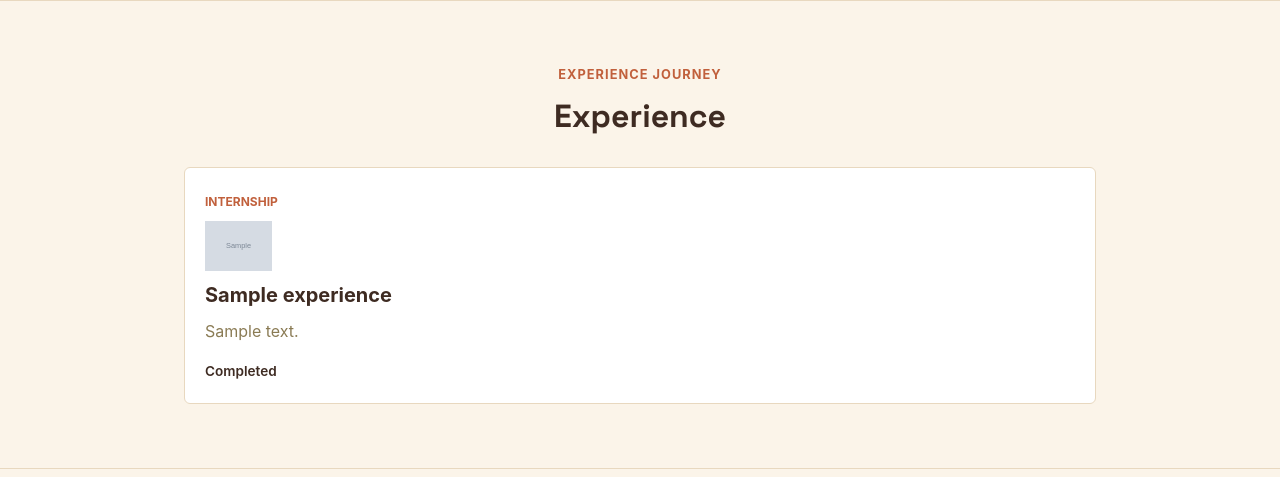
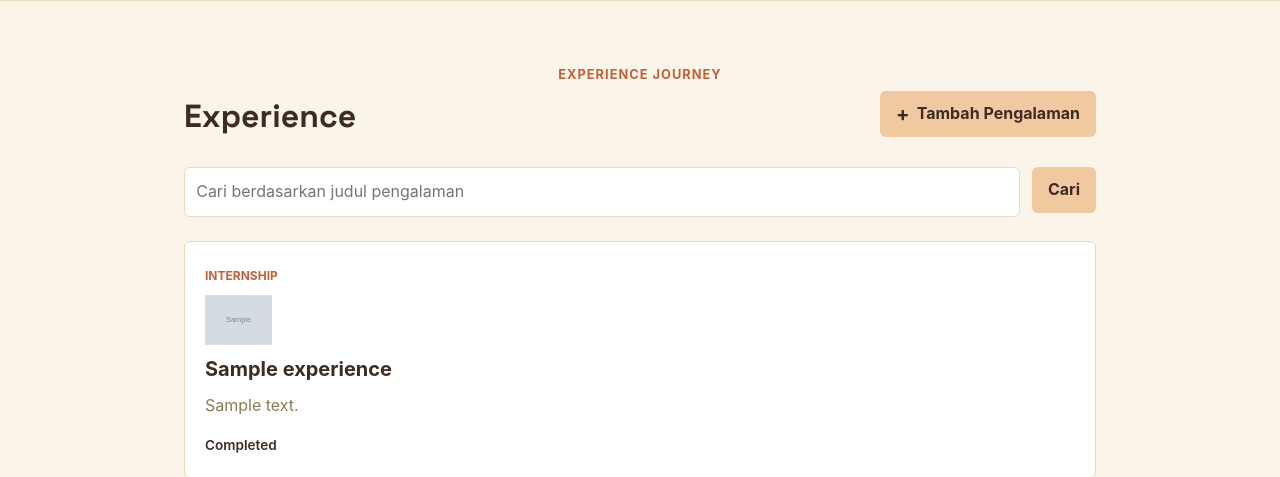
Before and after one commit to lavidayuthiana/myportofolio, a Django app: page /experience/ in a window 1280 px wide. Shown: the part 107-584 px from the top of the page. Run offline with Django 4.2, Linux system fonts and the light colour scheme; tables that the repository leaves empty hold one stand-in row (values such as "Sample post"); grey boxes marked "Sample" are stand-in pictures.

Commit message:
feat: add experience form, edit and delete buttons

```diff
--- a/templates/experience.html
+++ b/templates/experience.html
@@ -7,7 +7,24 @@
         <section class="experience-section" id="experience">
             <div class="container">
                 <p class="section-kicker">Experience Journey</p>
-                <h1>Experience</h1>
+                <div class="section-header">
+                    <h1>Experience</h1>
+                    <a href="{% url 'main:create_experience' %}" class="button section-add-button">
+                        <span aria-hidden="true">+</span>
+                        Tambah Pengalaman
+                    </a>
+                </div>
+                <form method="get"
+                      action="{% url 'main:show_experience' %}"
+                      class="section-search">
+                    <input type="search"
+                           name="title"
+                           value="{{ title_query }}"
+                           placeholder="Cari berdasarkan judul pengalaman"
+                           class="section-search__input"
+                           aria-label="Cari berdasarkan judul pengalaman">
+                    <button type="submit" class="button">Cari</button>
+                </form>
 
                 <div class="experience-grid">
                     {% for experience in experience_list %}
@@ -28,11 +45,17 @@
                             {% else %}
                                 <p class="experience-status">Completed</p>
                             {% endif %}
+
+                            {% include "components/experience_delete_modal.html" with experience=experience %}
                         </article>
                     {% empty %}
-                        <p class="empty-state">
-                            Belum ada pengalaman yang ditambahkan.
-                        </p>
+                        {% if title_query %}
+                            <p class="empty-state">Tidak ada pengalaman dengan judul tersebut.</p>
+                        {% else %}
+                            <p class="empty-state">
+                                Belum ada pengalaman yang ditambahkan.
+                            </p>
+                        {% endif %}
                     {% endfor %}
                 </div>
             </div>
```
Also changed, not shown: templates/experience_form.html (added, +29 -0 lines), templates/components/experience_delete_modal.html (added).
